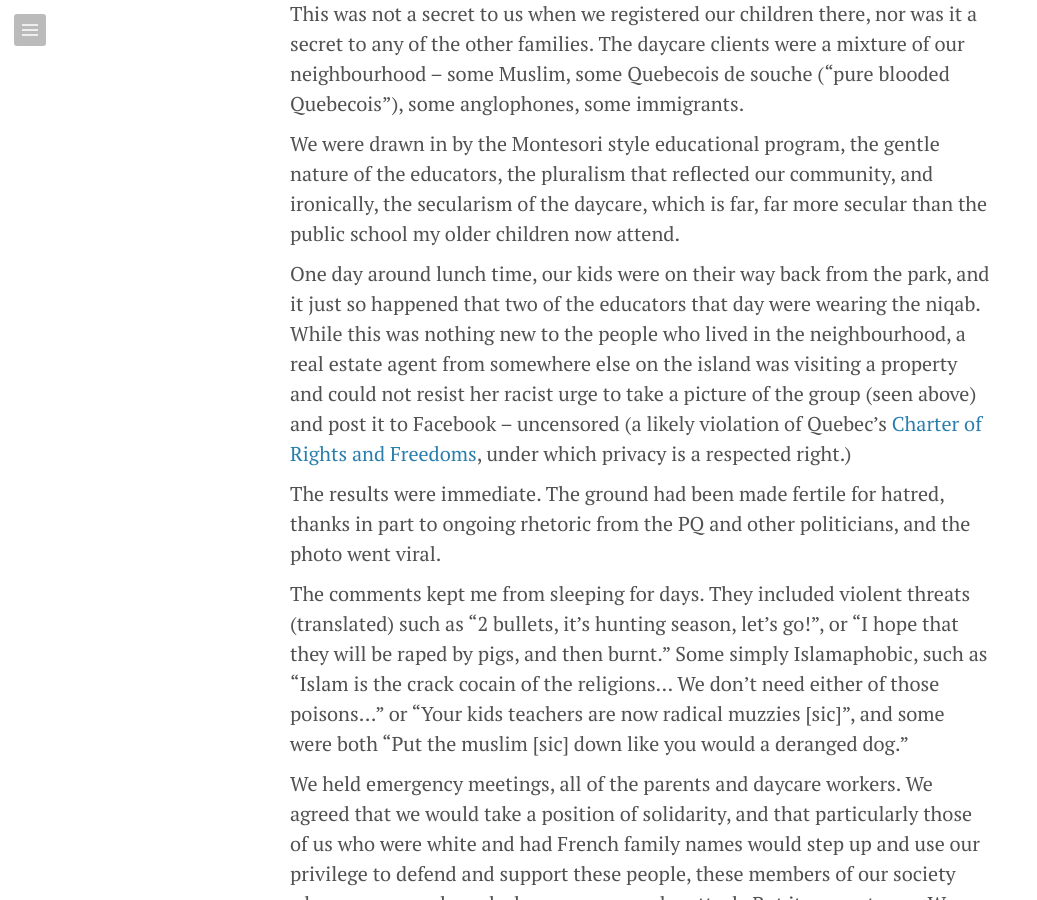
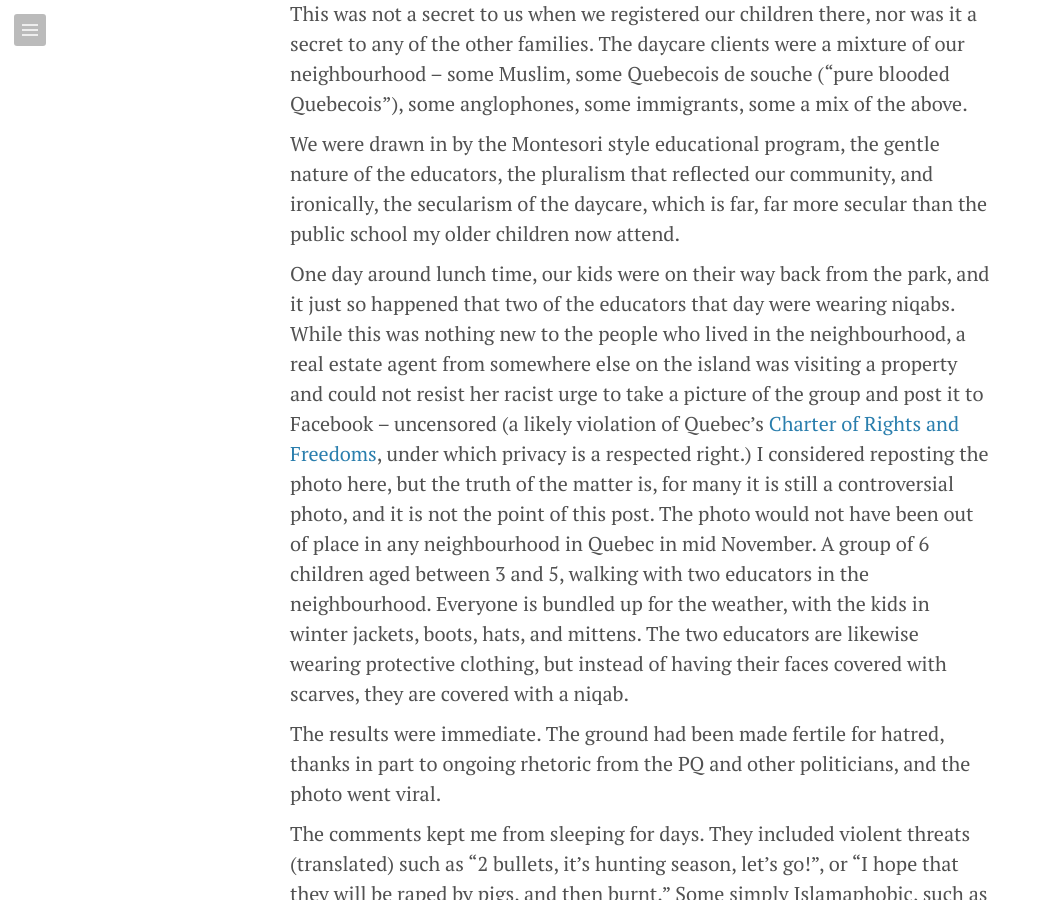
Before and after one commit to poupartfarms/poupartfarms.github.io, a Jekyll site: the page built from _posts/2016-11-18-electing-hate.md, in a window 1280 px wide and 900 px high, scrolled down 1791 px. Shown: the whole window, without its empty margins (0-1037 px from the left). Built offline with Jekyll 4.4.1, drawn with Linux system fonts in a browser that asks for light colours; comment, search, counter and statistics services are not loaded; some of the changed text lies outside the part shown.

Commit message:
optimize photos and update post.

```diff
--- a/_posts/2016-11-18-electing-hate.md
+++ b/_posts/2016-11-18-electing-hate.md
@@ -40,12 +40,12 @@
 the effects on the educators and the owners of the daycare were non the less
 terrible.
 
-You see, the daycare was owned and operated by a Muslim family, and some of
+You see, the daycare is owned and operated by a Muslim family, and some of
 of their employees wore the niqab when out and about in the neighbourhood.
 This was not a secret to us when we registered our children there, nor was it
 a secret to any of the other families. The daycare clients were a mixture of
 our neighbourhood -- some Muslim, some Quebecois de souche ("pure blooded
-Quebecois"), some anglophones, some immigrants.
+Quebecois"), some anglophones, some immigrants, some a mix of the above.
 
 We were drawn in by the Montesori style educational program, the gentle nature
 of the educators, the pluralism that reflected our community, and ironically,
@@ -53,13 +53,21 @@
 school my older children now attend.
 
 One day around lunch time, our kids were on their way back from the park, and
-it just so happened that two of the educators that day were wearing the niqab.
+it just so happened that two of the educators that day were wearing niqabs.
 While this was nothing new to the people who lived in the neighbourhood, a
 real estate agent from somewhere else on the island was visiting a property and
-could not resist her racist urge to take a picture of the group (seen above)
+could not resist her racist urge to take a picture of the group
 and post it to Facebook -- uncensored (a likely violation of Quebec's
 [Charter of Rights and Freedoms](https://en.wikipedia.org/wiki/Quebec_Charter_of_Human_Rights_and_Freedoms),
-under which privacy is a respected right.)
+under which privacy is a respected right.) I considered reposting the photo
+here, but the truth of the matter is, for many it is still a controversial
+photo, and it is not the point of this post. The photo would not have been out
+of place in any neighbourhood in Quebec in mid November. A group of 6 children
+aged between 3 and 5, walking with two educators in the neighbourhood. Everyone
+is bundled up for the weather, with the kids in winter jackets, boots, hats,
+and mittens. The two educators are likewise wearing protective clothing, but
+instead of having their faces covered with scarves, they are covered with a
+niqab.
 
 The results were immediate. The ground had been made fertile for hatred, thanks
 in part to ongoing rhetoric from the PQ and other politicians, and the photo
@@ -68,40 +76,44 @@
 The comments kept me from sleeping for days. They included violent threats
 (translated) such as "2 bullets, it's hunting season, let's go!", or
 "I hope that they will be raped by pigs, and then burnt." Some simply
-Islamaphobic, such as "Islam is the crack cocain of the religions... We don't
+Islamaphobic, such as "Islam is the crack cocaine of the religions... We don't
 need either of those poisons..." or "Your kids teachers are now radical muzzies
 [sic]", and some were both "Put the muslim [sic] down like you would a deranged
-dog."
+dog." Even more disturbing were the people asking around on racist forums for
+the address and/or phone number of the daycare. Those last ones gave me
+nightmares.
 
 We held emergency meetings, all of the parents and daycare workers. We agreed
 that we would take a position of solidarity, and that particularly those of us
 who were white and had French family names would step up and use our privilege
-to defend and support these people, these members of our society who gave so
+to defend and support these people, these members of our community who gave so
 much, and who were now under attack.  But it was not easy. We wrote an
 [open letter](https://www.scribd.com/document/186016584/We-Are-the-Parents),
 however the French media did not want to use our full names out of fear for
 our personal safety and the safety of our children. My partner went on national
-news, basically saying WTF and asking how it could have come to this in a
-society that prides itself on being open and multicultural.
+television, basically saying WTF and asking how it could have come to this in a
+society that prides itself on being open and multicultural. There were radio
+interviews with other parents, and [newspaper editorials](https://web.archive.org/web/20120412044826/http://www.montrealgazette.com/What+daughter+afraid/6190977/story.html).
 
 Eventually, as these things do, it ran its course, and life moved on. Some
 families were too spooked by the incident and decided to move their children
 to a new daycare. The daycare decided to hire additional non-niqabe workers to
 take the kids out to the park, and eventually, the denizens of Quebec decided
-that the Charter was the wrong way to go and voted the PQ out of power.
+that the Charter was the wrong way to go and voted the PQ out of power,
+effectively killing it.
 
 But not a November has gone by where I have not thought back to this incident.
 The fear, the horror, the anger, mixed with the love for our neighbours, and
 the joy of the expressions of solidarity from everyone involved. I can finally
 think about it without it making me want to cry, so there is that. Part of me
 still wants to sue the woman who took that photo, though, that is mostly just
-me feeling vindictive. Clearly, I still have not forgiven her thoughtless
-bigoted act.
+me feeling vindictive. Clearly, I still have not forgiven her careless act that
+put so many people in jeopardy.
 
-And now, here we are with Trump, a racist demagogue who's rhetoric against
-Muslims has undoubtedly contributed to rise of anti-Muslim hate crimes to
-levels not seen since post 9/11. Rates for 2015 were up
-[61%](https://www.fbi.gov/news/stories/2015-hate-crime-statistics-released)
+And now, here we are with [Trump](https://wilwheaton.tumblr.com/post/153047451354/anti-trump-masterpost),
+a racist demagogue who's rhetoric against Muslims has undoubtedly contributed
+to rise of anti-Muslim hate crimes to levels not seen since post 9/11. Rates
+for 2015 were up [61%](https://www.fbi.gov/news/stories/2015-hate-crime-statistics-released)
 in the USA vs 2014. By all accounts, 2016 is gearing up to be even worse.
 
 Donald Trump, who has made no secret of his racism, homophobia, misogyny, and
@@ -110,13 +122,9 @@
 has recently appointed his campaign CEO [Steve Bannon](http://www.salon.com/2016/11/14/steve-bannon-runs-an-anti-semitic-website-is-a-misogynist-and-will-be-one-of-donald-trumps-senior-advisors/).
 [Steve Bannon](http://heavy.com/news/2016/11/steve-bannon-stephen-steven-quotes-trump-racist-alt-right-allegations-jew-jewish-anti-semitism-israel-breitbart-divorce-white-nationalism/)
 is the former head of Breitbart News, an alt-right publication
-known for its strong anti-Muslim and anti-immigrant views, who
-[self describes](http://www.breitbart.com/tech/2016/03/29/an-establishment-conservatives-guide-to-the-alt-right/)
-the movement thusly:
-
-> There are many things that separate the alternative right from old-school
-  racist skinheads (to whom they are often idiotically compared), but one
-  thing stands out above all else: intelligence.
+known for its strong anti-Muslim and anti-immigrant views. When asked what the
+difference was between the alt-right and skinheads, the answer was
+"[intelligence](http://www.breitbart.com/tech/2016/03/29/an-establishment-conservatives-guide-to-the-alt-right/)".
 
 It is little surprise that overt acts of racism and other hate crimes are on
 the rise, and not just in the USA, but in Canada as well.
@@ -129,3 +137,24 @@
 [children's generation under the bus](http://www.independent.co.uk/environment/noam-chomsky-donald-trump-climate-change-denier-global-warming-race-to-disaster-republicans-most-a7418296.html). How do I answer when my children say ask
 "will global warming destroy the world before I am old?" when the answer is
 "probably"?
+
+I have had Trump supporters tell me that they they are not bigots and that they
+don't support all of these heinous actions. But they continue to fail to see
+the link between the behaviour of Trump and his inner circle and the actions
+of many of his supporters. I have had Trump supporters tell me that they don't
+want to be made to feel like the bad guy, that this is a historic
+anti-establishment moment, and they just want to enjoy the win, and watch the
+[swamp be drained](https://www.warren.senate.gov/?p=press_release&id=1298).
+
+I get being anti-establishment. Politically, I am an [anarchist](https://theanarchistlibrary.org/library/the-anarchist-faq-editorial-collective-an-anarchist-faq).
+But I would be hard pressed to call this a victory for the anti-establishment,
+though only time will tell. What it is, however, is a victory for white
+supremacy. It is a vote for change, whatever that ends up being, at the
+expense of people of colour, the LGBT+ community, Muslims, other marginalized
+people, and possibly even the very future of our planet itself. That isn't
+hyperbole when the President-elect has said he will use nuclear weapons and
+doesn't believe in climate change.
+
+If you don't want to be a bad guy, then you can't support Trump. There is no
+middle ground on this one. Agreeing to disagree is for how good a movie was,
+not basic human rights.
```
Also changed, not shown: other parts of _posts/2016-11-18-electing-hate.md (+2 -2 lines), media/2016-11-18-electing-hate/Donald_Trump_by_Gage_Skidmore_12_facebook.jpg (added).
